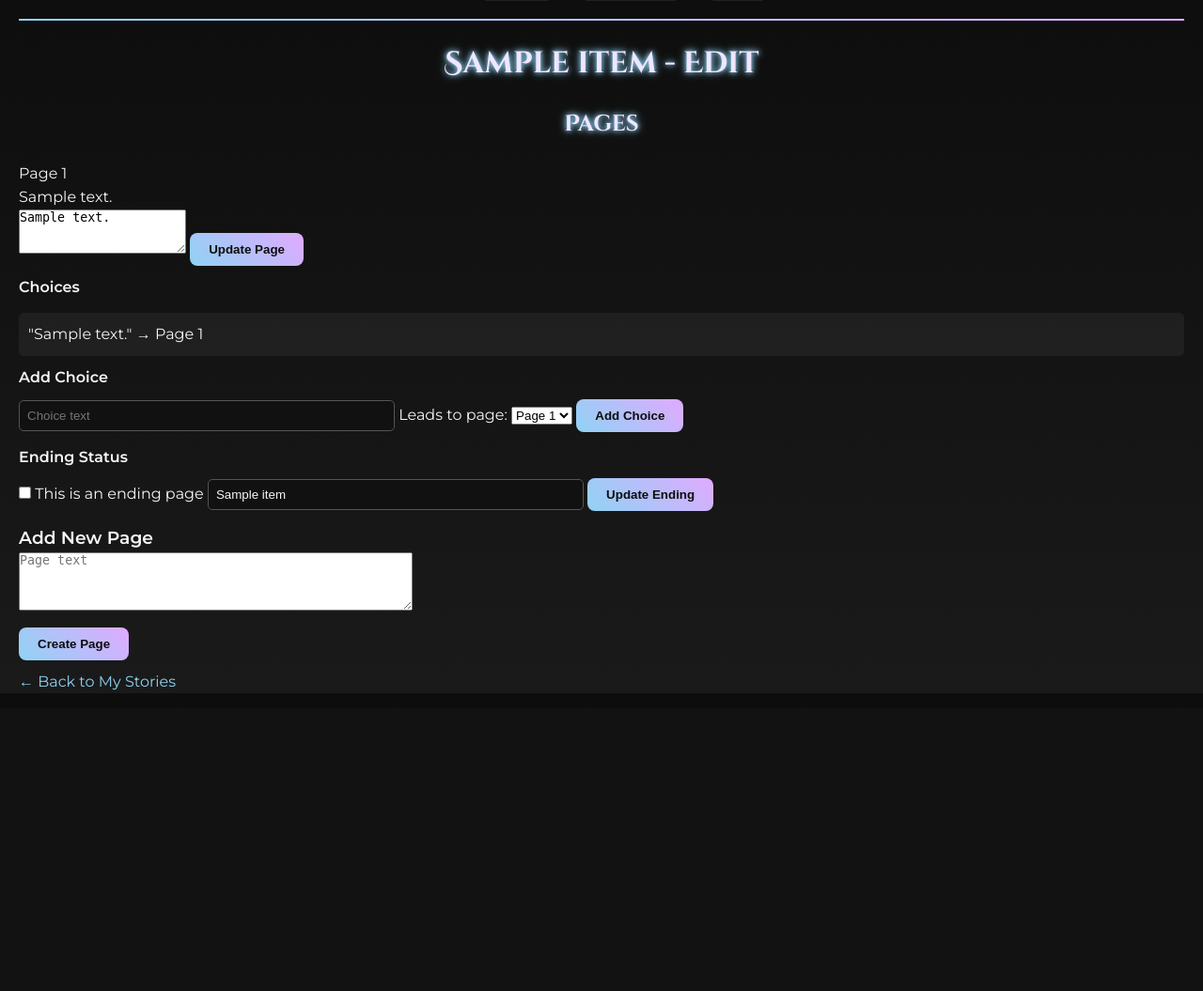
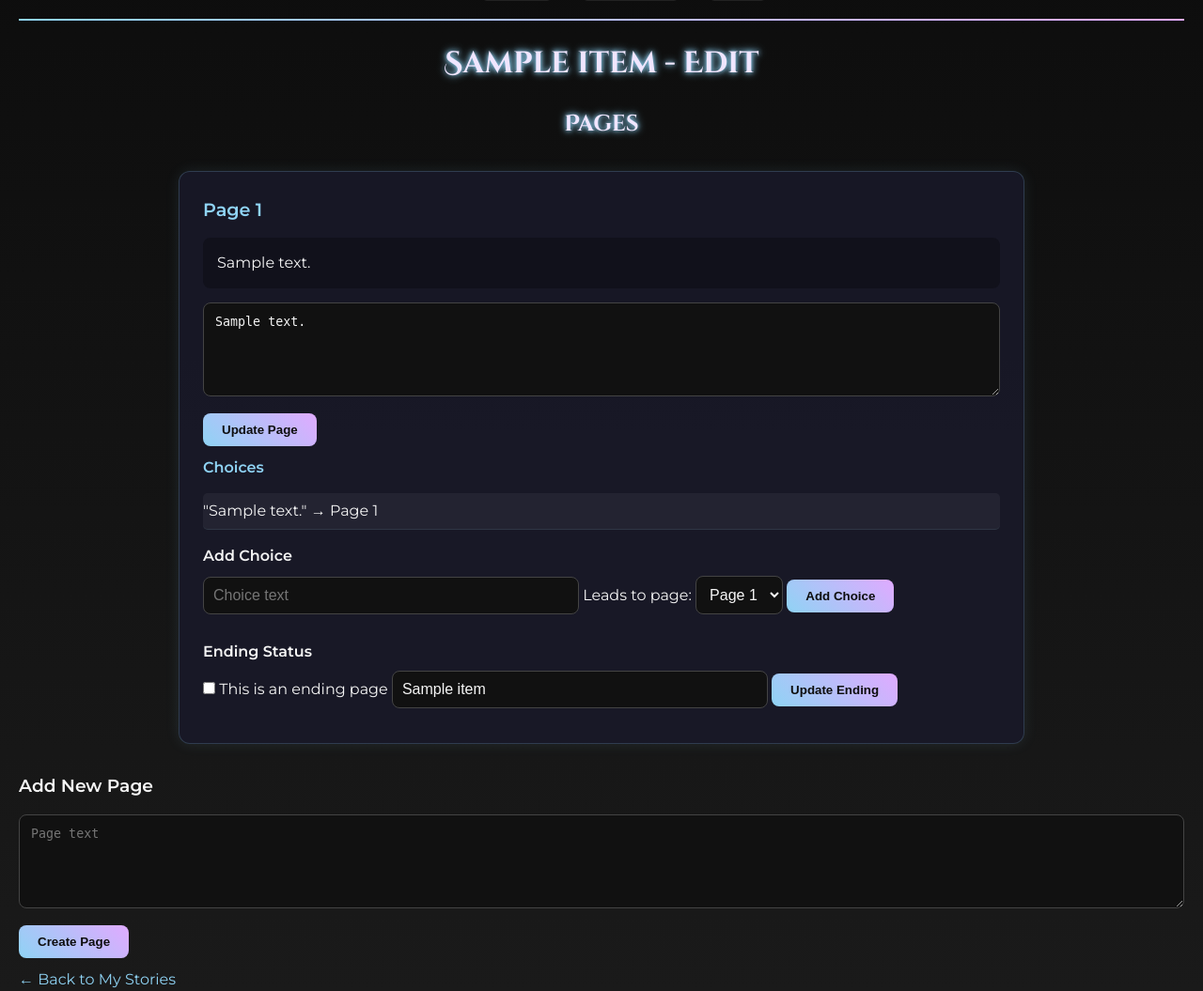
Before and after one commit to AlTAR333/Final-Project-Django-Flask-, a Django app: page /author/story/1/edit/ in a window 1280 px wide. Shown: the part 46-1101 px from the top of the page at 94% size. Before the commit the page ends 781 px from the top, so only its background shows below. Run offline with Django 5.2, Linux system fonts and the light colour scheme; a user stored in the database is signed in; tables that the repository leaves empty hold one stand-in row (values such as "Sample post"); a database or web service that is not in the repository returns one stand-in record (values such as "Sample title"); data that the repository does not hold is empty.

Commit message:
Css update for story_edit

```diff
--- a/django_web/static/css/style.css
+++ b/django_web/static/css/style.css
@@ -183,3 +183,148 @@ hr {
     border-radius: 12px;
     box-shadow: 0 0 15px #e0aaff;
 }
+
+/* ============================= */
+/* ✨ Story Edit Page Layout ✨ */
+/* ============================= */
+
+.page-card {
+    max-width: 900px;
+    margin: 30px auto;
+    padding: 25px;
+    background: rgba(25, 25, 40, 0.95);
+    border-radius: 12px;
+    border: 1px solid rgba(143, 211, 244, 0.2);
+    box-shadow: 0 0 15px rgba(143, 211, 244, 0.1);
+}
+
+/* Header */
+.page-header {
+    display: flex;
+    justify-content: space-between;
+    align-items: center;
+    margin-bottom: 15px;
+}
+
+.page-number {
+    font-weight: bold;
+    font-size: 1.2em;
+    color: #8fd3f4;
+}
+
+.ending-badge {
+    padding: 4px 10px;
+    border-radius: 20px;
+    background: rgba(224, 170, 255, 0.2);
+    color: #e0aaff;
+    font-size: 0.8em;
+}
+
+/* Page text */
+.page-content {
+    background: rgba(15, 15, 25, 0.8);
+    padding: 15px;
+    border-radius: 8px;
+    margin-bottom: 15px;
+    line-height: 1.5;
+}
+
+/* Ending label */
+.ending-label {
+    margin-bottom: 15px;
+    color: #e0aaff;
+}
+
+/* Choices */
+.choices-section h4 {
+    margin-bottom: 8px;
+    color: #8fd3f4;
+}
+
+.choices-list {
+    list-style: none;
+    padding-left: 0;
+}
+
+.choices-list li {
+    padding: 6px 0;
+    border-bottom: 1px solid rgba(143, 211, 244, 0.1);
+}
+
+.no-choices {
+    font-style: italic;
+    color: #777;
+}
+
+/* Editor panel — reduced glow, cleaner */
+.editor-panel {
+    margin-top: 15px;
+}
+
+.editor-panel textarea {
+    width: 100%;
+    min-height: 100px;
+    padding: 12px;
+    border-radius: 8px;
+    border: 1px solid #444;
+    background: #111;
+    color: #f5f5f5;
+    resize: vertical;
+    transition: border 0.3s ease;
+}
+
+.editor-panel textarea:focus {
+    outline: none;
+    border-color: #8fd3f4;
+}
+
+.editor-panel button {
+    margin-top: 10px;
+}
+
+.editor-panel form input[type="text"],
+.editor-panel form select {
+    padding: 10px;
+    margin: 8px 0 12px 0;
+    border-radius: 8px;
+    border: 1px solid #444;
+    background: #111;
+    color: #f5f5f5;
+    font-size: 1em;
+    transition: border 0.3s ease;
+}
+
+.editor-panel form input[type="text"]:focus,
+.editor-panel form select:focus {
+    outline: none;
+    border-color: #8fd3f4;
+}
+
+/* Ending status inputs & checkbox
+.editor-panel form input[type="text"] {
+    width: 100%;
+    padding: 10px;
+    margin: 8px 0 12px 0;
+    border-radius: 8px;
+    border: 1px solid #444;
+    background: #111;
+    color: #f5f5f5;
+    font-size: 1em;
+    transition: border 0.3s ease;
+}
+
+.editor-panel form input[type="text"]:focus {
+    outline: none;
+    border-color: #8fd3f4;
+}
+
+.editor-panel form label.ending-checkbox {
+    display: block;
+    margin-bottom: 10px;
+    font-weight: bold;
+    color: #8fd3f4;
+}
+
+.editor-panel form input[type="checkbox"] {
+    margin-right: 8px;
+} */
```
